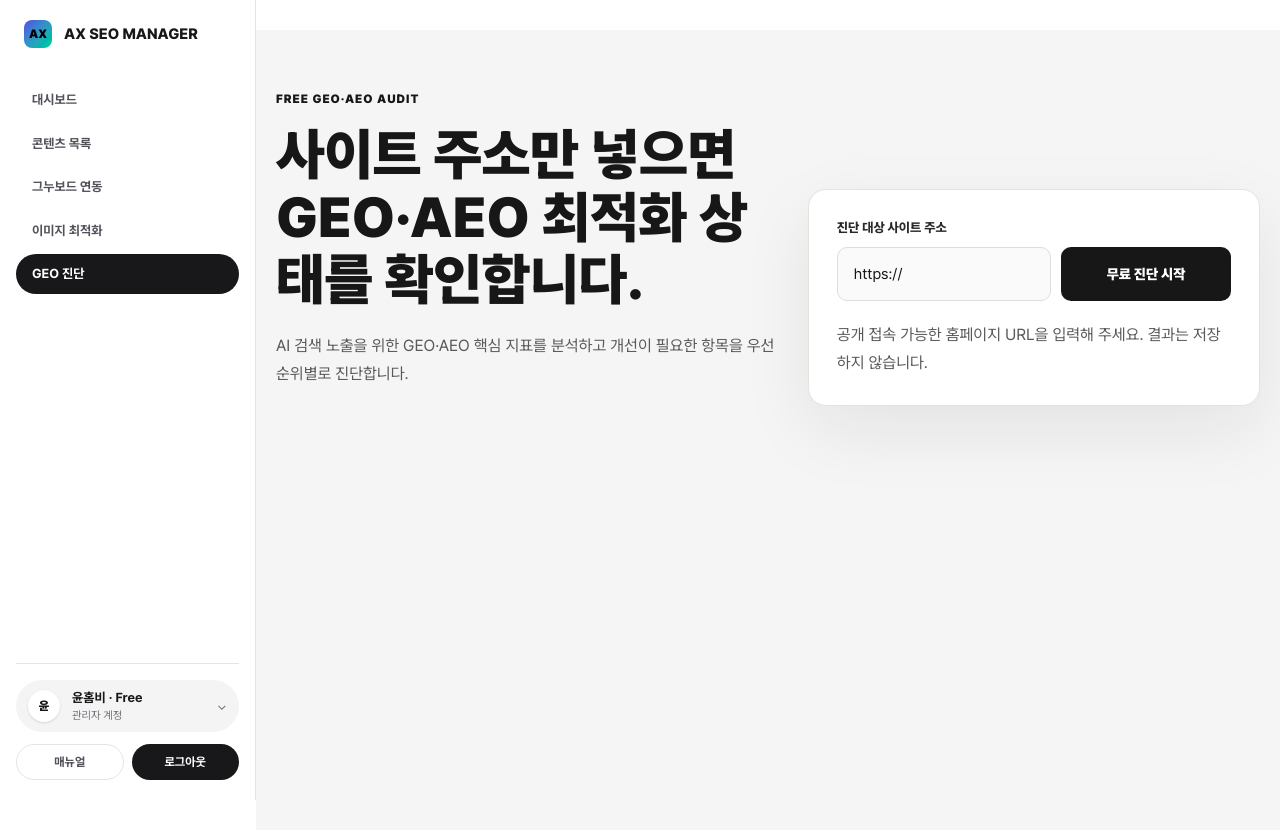
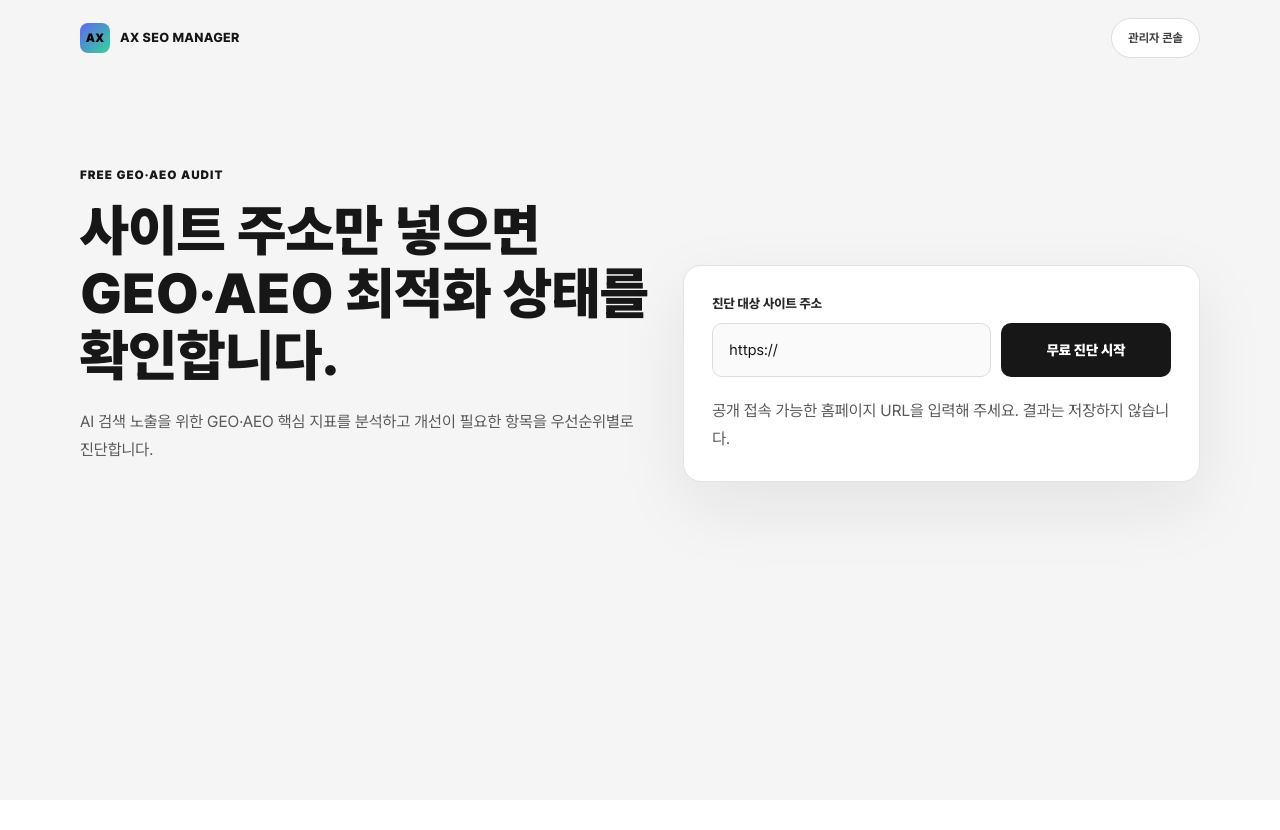
Before and after one commit to redbeeach/ax-seo-manager, a Next.js app: page /geo in a window 1280 px wide. After the commit the page ends 800 px from the top, so only its background shows below. Built offline with nearby package versions, Linux system fonts and the light colour scheme.

Commit message:
Remove sidebar from GEO page

```diff
--- a/app/geo/GeoAuditClient.tsx
+++ b/app/geo/GeoAuditClient.tsx
@@ -2,7 +2,6 @@
 
 import { FormEvent, useMemo, useState } from "react";
 import Link from "next/link";
-import DashboardShell from "@/components/DashboardShell";
 import styles from "./geo.module.css";
 
 interface AuditItem {
@@ -211,8 +210,17 @@ export default function GeoAuditClient() {
   }
 
   return (
-    <DashboardShell>
     <main className={styles.page}>
+      <header className={styles.header}>
+        <Link href="/" className={styles.brand}>
+          <span className={styles.brandMark}>AX</span>
+          <span>AX SEO Manager</span>
+        </Link>
+        <Link href="/contents" className={styles.headerLink}>
+          관리자 콘솔
+        </Link>
+      </header>
+
       <section className={styles.hero}>
         <div className={styles.heroCopy}>
           <span className={styles.kicker}>Free GEO·AEO Audit</span>
@@ -499,6 +507,5 @@ export default function GeoAuditClient() {
         </section>
       ) : null}
     </main>
-    </DashboardShell>
   );
 }
```
